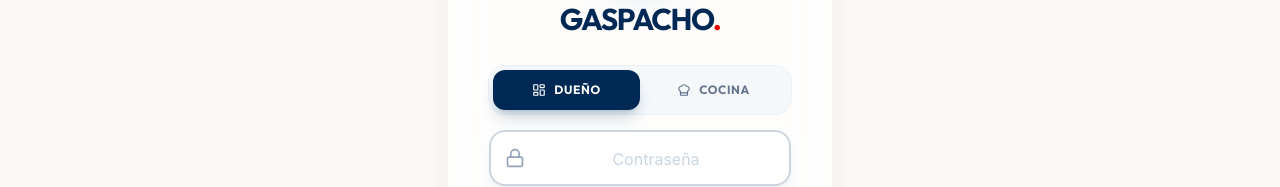
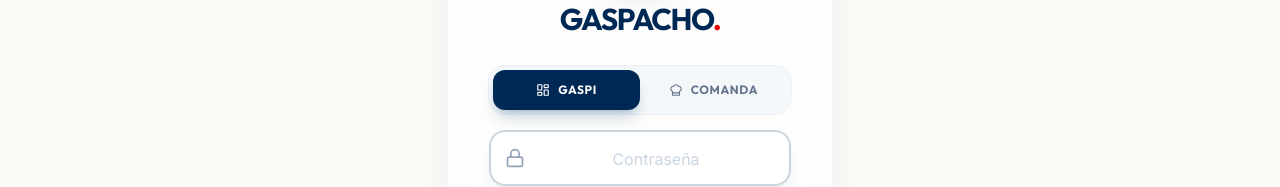
Before and after one commit to matiasbauerprog/comanda-cocina, a React (Vite) app: page / in a window 1280 px wide. Shown: the part 291-478 px from the top of the page. Built offline with nearby package versions, Linux system fonts and the light colour scheme; no server answers; a web font is replaced by a local one.

Commit message:
Login: botones Gaspi y Comanda en lugar de Dueño y Cocina
Co-Authored-By: Claude Opus 5.5 <noreply@anthropic.com>

```diff
--- a/src/views/LoginView.jsx
+++ b/src/views/LoginView.jsx
@@ -3,8 +3,8 @@ import { Lock, Loader2, Download, ChefHat, LayoutDashboard } from 'lucide-react'
 import { signIn } from '../lib/auth';
 
 const ROLE_OPTIONS = [
-    { id: 'owner', label: 'Dueño', icon: LayoutDashboard },
-    { id: 'kitchen', label: 'Cocina', icon: ChefHat },
+    { id: 'owner', label: 'Gaspi', icon: LayoutDashboard },
+    { id: 'kitchen', label: 'Comanda', icon: ChefHat },
 ];
 
 export default function LoginView() {
```
